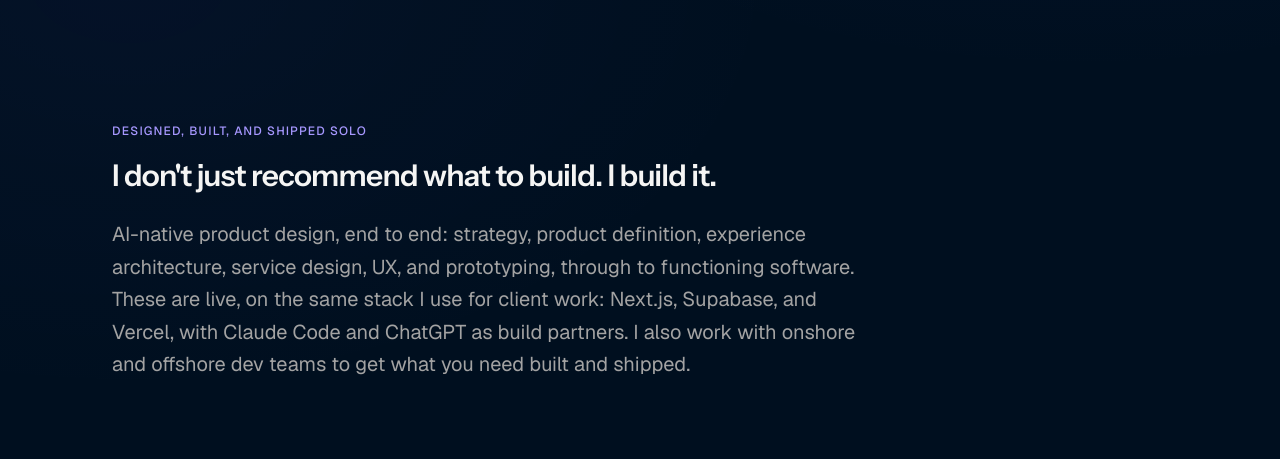
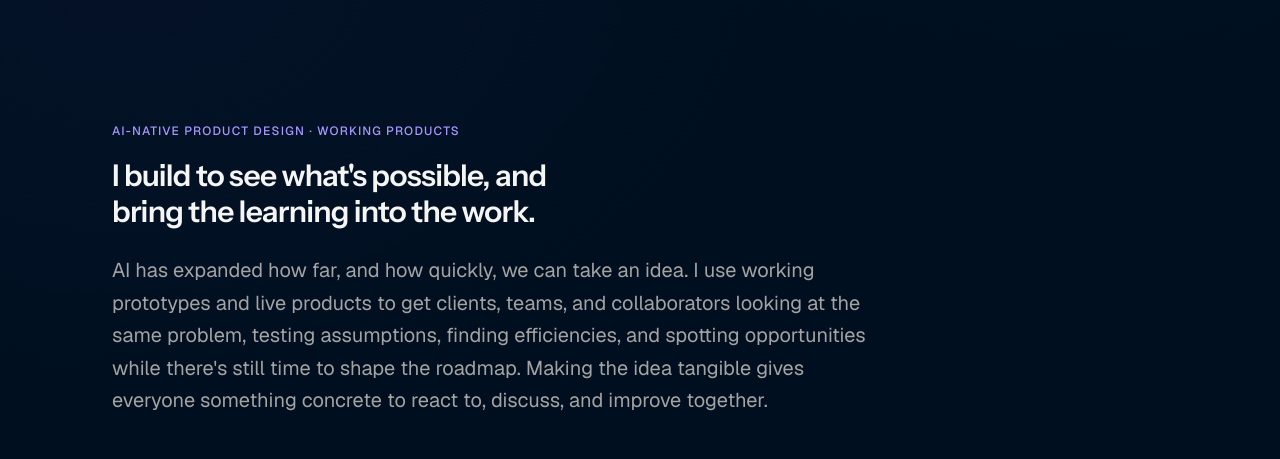
Before and after one commit to ShawnCapizzi/shawncapizzi-com, a Next.js app: page / in a window 1280 px wide. Shown: the part 2740-3199 px from the top of the page. Built offline with nearby package versions, Linux system fonts and the light colour scheme; no server answers; grey boxes are pictures that could not be loaded.

Commit message:
Homepage: I build to see what's possible

```diff
--- a/components/Building.tsx
+++ b/components/Building.tsx
@@ -67,18 +67,19 @@ export function Building() {
     <section className="py-24 md:py-32 border-t border-border-subtle">
       <div className="max-w-content mx-auto px-6 md:px-8 lg:px-12">
         <div className="max-w-3xl">
-          <p className="eyebrow mb-4">Designed, built, and shipped solo</p>
-          <h2 className="section-title">
-            I don&apos;t just recommend what to build. I build it.
+          <p className="eyebrow mb-4">AI-native product design · Working products</p>
+          <h2 className="section-title text-balance">
+            I build to see what&apos;s possible, and bring the learning into
+            the work.
           </h2>
-          <p className="mt-6 text-lg md:text-xl text-text-secondary leading-relaxed">
-            AI-native product design, end to end: strategy, product
-            definition, experience architecture, service design, UX, and
-            prototyping, through to functioning software. These are live, on
-            the same stack I use for client work: Next.js, Supabase, and
-            Vercel, with Claude Code and ChatGPT as build partners. I also work
-            with onshore and offshore dev teams to get what you need built and
-            shipped.
+          <p className="mt-6 text-lg md:text-xl text-text-secondary leading-relaxed text-pretty">
+            AI has expanded how far, and how quickly, we can take an idea. I
+            use working prototypes and live products to get clients, teams,
+            and collaborators looking at the same problem, testing
+            assumptions, finding efficiencies, and spotting opportunities
+            while there&apos;s still time to shape the roadmap. Making the idea
+            tangible gives everyone something concrete to react to, discuss,
+            and improve together.
           </p>
         </div>
 
```
